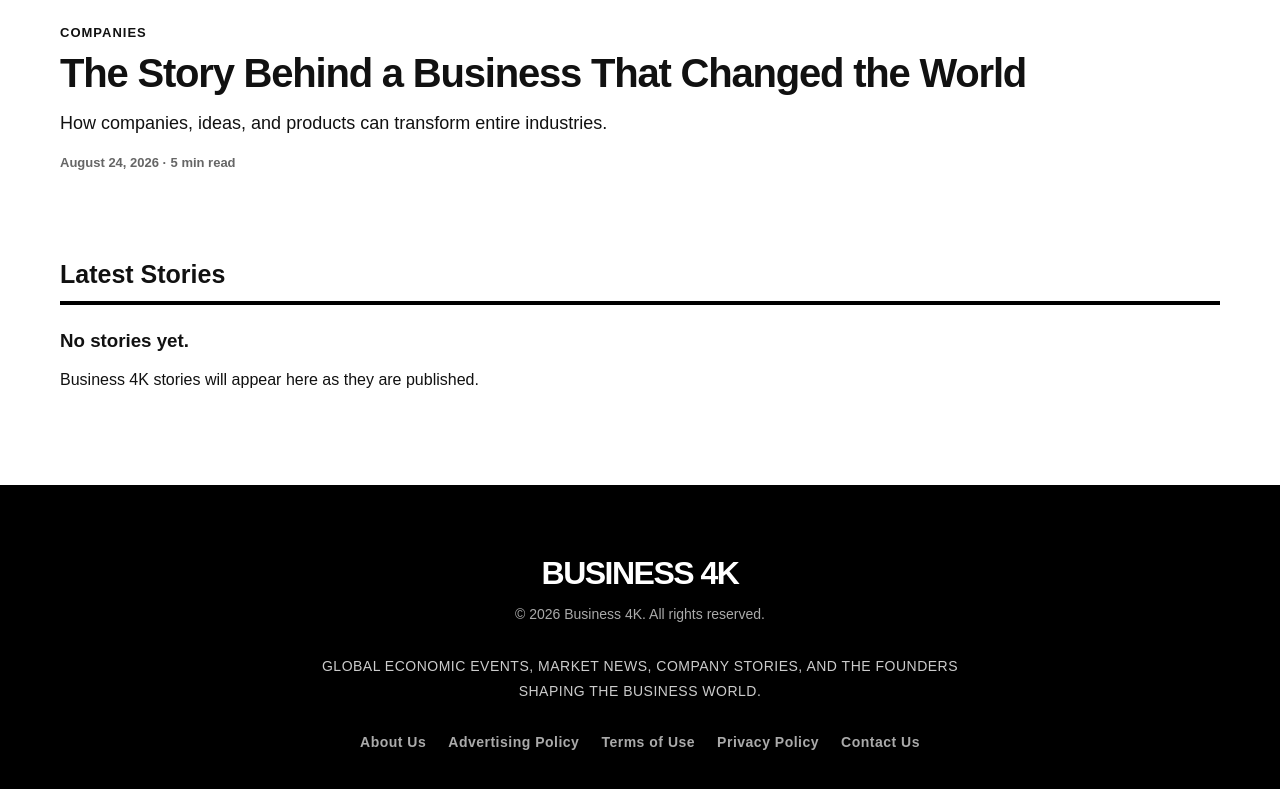
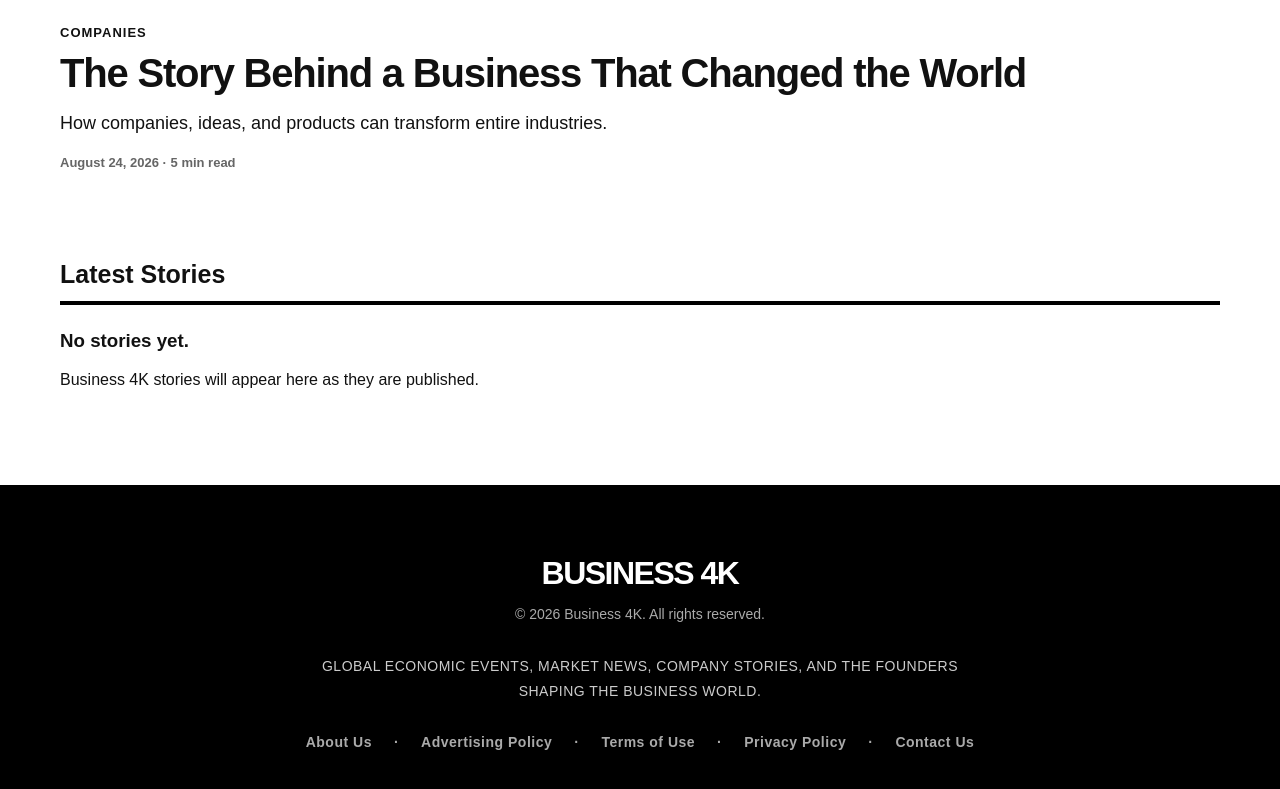
Before and after one commit to business4k/business4k, a Jekyll site: the page built from index.html, in a window 1280 px wide and 1356 px high. Shown: the part 561-1350 px from the top of the window. Built offline with Jekyll 4.4.1, drawn with Linux system fonts in a browser that asks for light colours; a script that is not in the unit is left out.

Commit message:
Style footer links with separator
Add separator between footer links

```diff
--- a/assets/style.css
+++ b/assets/style.css
@@ -397,7 +397,11 @@ main {
   text-decoration: none !important;
 }
 
-
+.footer-links a:not(:last-child)::after {
+  content: "·";
+  color: #aaaaaa;
+  margin-left: 22px;
+}
 
 
 /* ========================================
```
